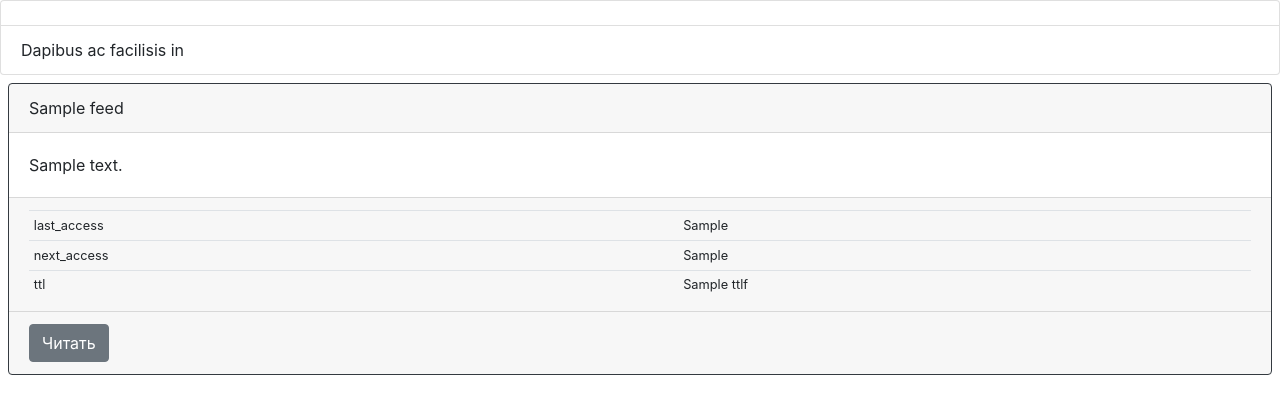
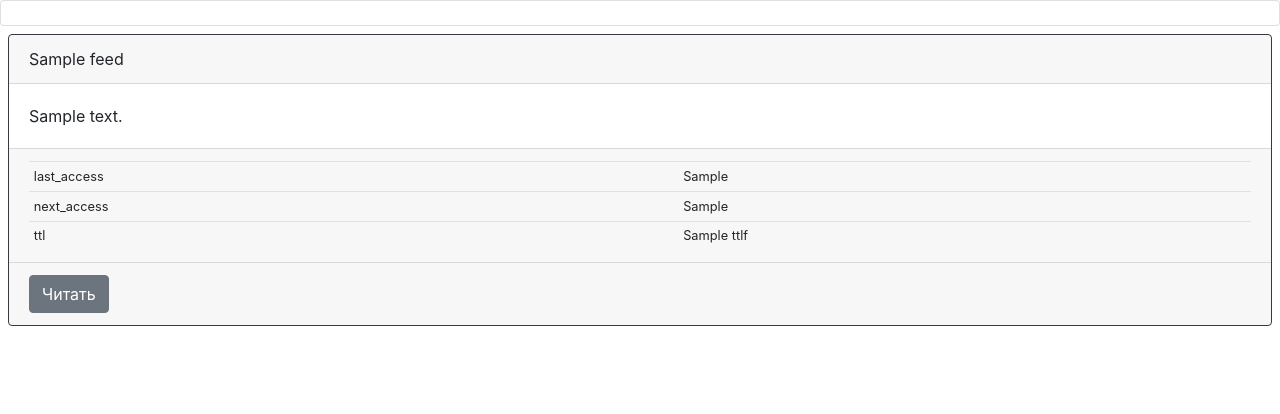
Before and after one commit to dreamerminsk/news, a Python web app: template templates/feeds.html in a window 1280 px wide. Shown: the part 56-470 px from the top of the page. Run offline with Jinja, Linux system fonts and the light colour scheme; the template is opened without the code that fills it: most values are stand-ins (such as "Sample title", 1, 10 or a date in 2020); some libraries are stand-ins or nearby versions.

Commit message:
Update feeds.html

```diff
--- a/templates/feeds.html
+++ b/templates/feeds.html
@@ -2,7 +2,6 @@
 {% block content %}
   <ul class="list-group">
   <li id="last" class="list-group-item"></li>
-  <li class="list-group-item">Dapibus ac facilisis in</li>
 </ul>
   {% for feed in feeds %}
     <div id='{{ feed['_id'] }}' class='card card-dark border-dark m-2'>
```
